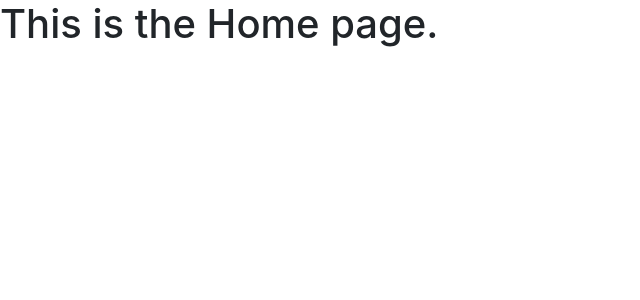
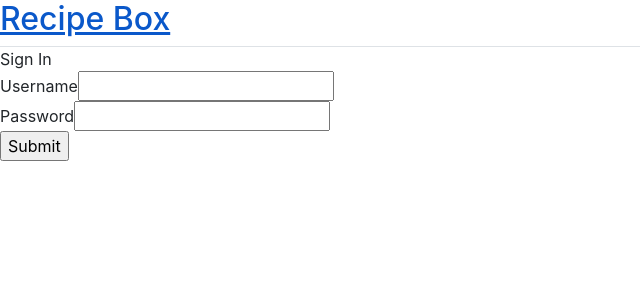
Before and after one commit to akaser23/recipe-box, a React (Create React App) app: page / in a window 1280 px wide. Shown: the top 300 px of the page, without its empty margins (0-640 px from the left). Built offline with nearby package versions, Linux system fonts and the light colour scheme.

Commit message:
nav and login form

```diff
--- a/src/App.js
+++ b/src/App.js
@@ -1,10 +1,12 @@
 import React from 'react';
 import './App.css';
+import Nav from './components/Nav';
 import Home from './components/Home';
 
 function App() {
   return (
     <div>
+      <Nav></Nav>
       <main>
         <Home></Home>
       </main>
--- a/src/components/Home/index.js
+++ b/src/components/Home/index.js
@@ -1,10 +1,85 @@
-import React from 'react';
+import React, { useState } from 'react';
+import { ReactDOM } from 'react';
 
 function Home() {
+  // React States
+  const [errorMessages, setErrorMessages] = useState({});
+  const [isSubmitted, setIsSubmitted] = useState(false);
+
+  // User Login info
+  const database = [
+    {
+      username: "user1",
+      password: "pass1"
+    },
+    {
+      username: "user2",
+      password: "pass2"
+    }
+  ];
+
+  const errors = {
+    uname: "invalid username",
+    pass: "invalid password"
+  };
+
+  const handleSubmit = (event) => {
+    //Prevent page reload
+    event.preventDefault();
+
+    var { uname, pass } = document.forms[0];
+
+    // Find user login info
+    const userData = database.find((user) => user.username === uname.value);
+
+    // Compare user info
+    if (userData) {
+      if (userData.password !== pass.value) {
+        // Invalid password
+        setErrorMessages({ name: "pass", message: errors.pass });
+      } else {
+        setIsSubmitted(true);
+      }
+    } else {
+      // Username not found
+      setErrorMessages({ name: "uname", message: errors.uname });
+    }
+  };
+
+  // Generate JSX code for error message
+  const renderErrorMessage = (name) =>
+    name === errorMessages.name && (
+      <div className="error">{errorMessages.message}</div>
+    );
+
+  // JSX code for login form
+  const renderForm = (
+    <div className="form">
+      <form onSubmit={handleSubmit}>
+        <div className="input-container">
+          <label>Username </label>
+          <input type="text" name="uname" required />
+          {renderErrorMessage("uname")}
+        </div>
+        <div className="input-container">
+          <label>Password </label>
+          <input type="password" name="pass" required />
+          {renderErrorMessage("pass")}
+        </div>
+        <div className="button-container">
+          <input type="submit" />
+        </div>
+      </form>
+    </div>
+  );
+
   return (
-    <section>
-      <h1 id="home">This is the Home page.</h1>
-    </section>
+    <div className="app">
+      <div className="login-form">
+        <div className="title">Sign In</div>
+        {isSubmitted ? <div>User is successfully logged in</div> : renderForm}
+      </div>
+    </div>
   );
 }
 
--- /dev/null
+++ b/src/components/Nav/index.js
@@ -0,0 +1,22 @@
+import React from 'react';
+
+function Nav() {
+    return (
+        <section>
+            <header id="nav">
+                <h2 className="name">
+                    <a href="/recipe-box">
+                        Recipe Box
+                    </a>
+                </h2>
+            </header>
+            <nav className="nav-items">
+                <ul className="nav nav-tabs flex-row">
+
+                </ul>
+            </nav>
+        </section>
+    );
+}
+
+export default Nav;
```
